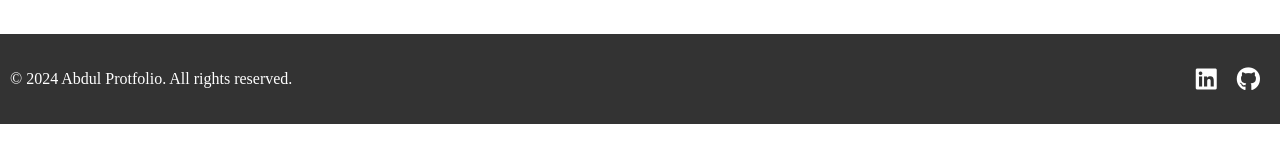
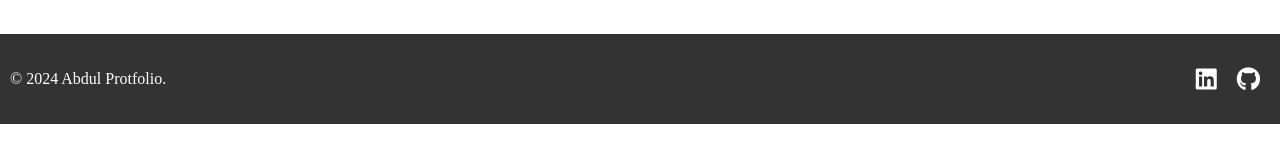
Before and after one commit to abdulalkout/protfolio, a React (Create React App) app: page /contact in a window 1280 px wide. Shown: the part 349-509 px from the top of the page. Built offline with nearby package versions, Linux system fonts and the light colour scheme.

Commit message:
footer style 2

```diff
--- a/src/components/Footer/Footer.jsx
+++ b/src/components/Footer/Footer.jsx
@@ -5,13 +5,8 @@ function Footer() {
   return (
     <footer className="footer">
       <div className="footer-content">
-        <p>&copy; 2024 Abdul Protfolio. All rights reserved.</p>
+        <p>&copy; 2024 Abdul Protfolio.</p>
         <div className="social-icons">
-          {/* Add your social media icons or links here */}
-          {/* Example: */}
-          {/* <a href="#" target="_blank" rel="noopener noreferrer">
-            <i className="fab fa-twitter"></i>
-          </a> */}
           <a
             href="https://www.linkedin.com/in/abdul-alkout/"
             target="_blank"
```
